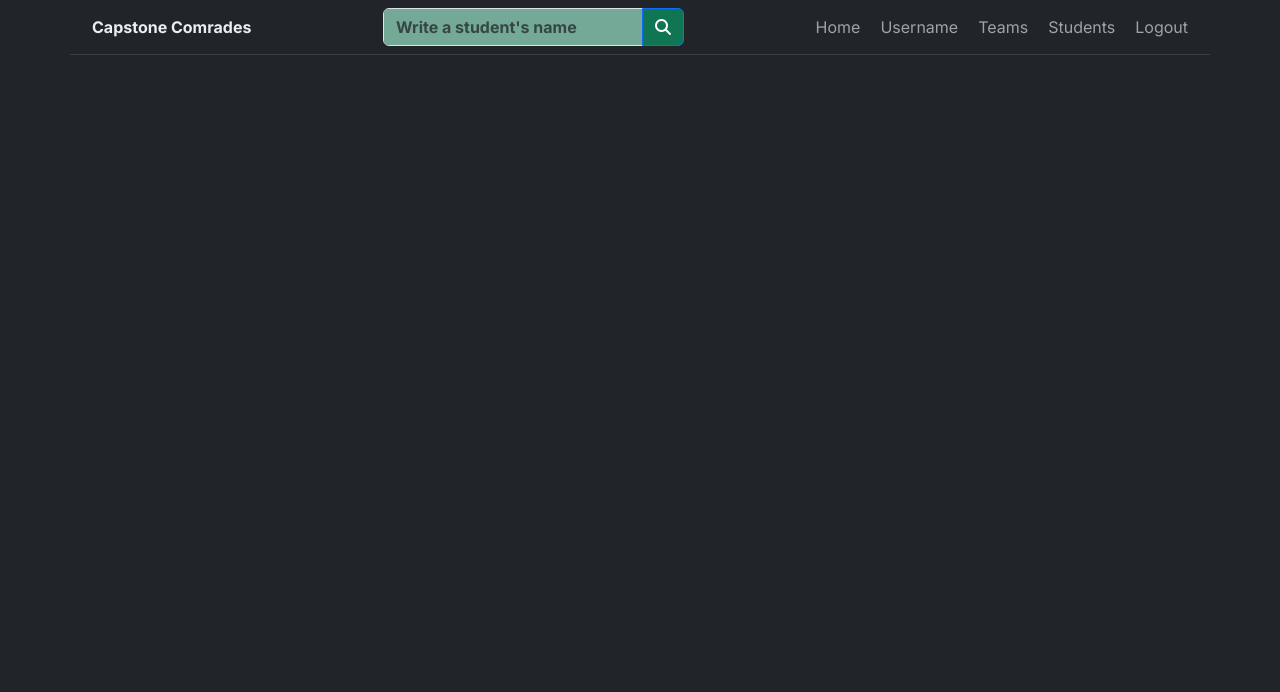
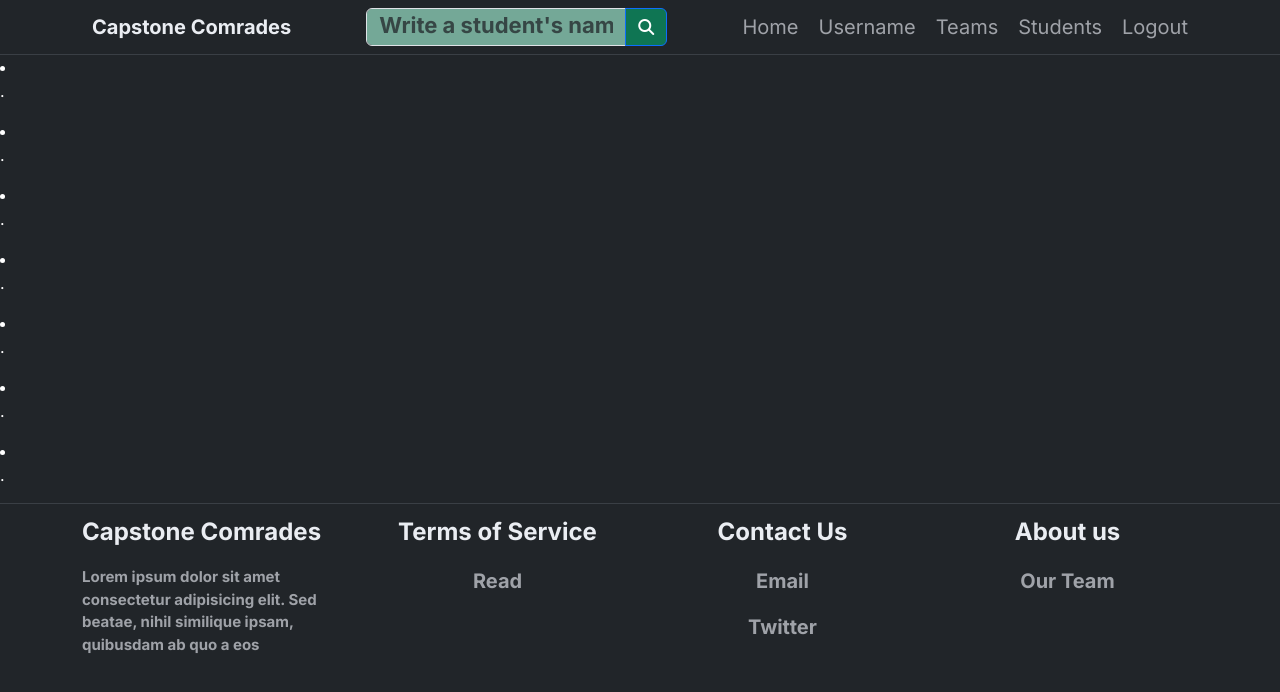
Before and after one commit to SWE-Ahmed/capstone-comrades, an Angular app: page / in a window 1280 px wide. Shown: the top 692 px of the page. Built offline with nearby package versions, Linux system fonts and the light colour scheme.

Commit message:
Footer 90% needs margin/padding adjustments

```diff
--- a/src/app/app.component.html
+++ b/src/app/app.component.html
@@ -1 +1,29 @@
-<app-header></app-header>
+<header>
+    <app-header></app-header>
+</header>
+<body>
+    <div style="color:white">
+        <li>
+            <p>.</p>
+        </li>
+        <li>
+            <p>.</p>
+        </li>
+        <li>
+            <p>.</p>
+        </li>
+        <li>
+            <p>.</p>
+        </li>
+        <li>
+            <p>.</p>
+        </li>
+        <li>
+            <p>.</p>
+        </li>
+        <li>
+            <p>.</p>
+        </li>
+    </div>
+</body>
+<app-footer></app-footer>
--- a/src/app/footer/footer.component.css
+++ b/src/app/footer/footer.component.css
@@ -0,0 +1,23 @@
+p {
+    font-weight: 700;
+    color: var(--text-color-1);
+    font-size: 24px;
+}
+
+footer {
+    border-top: 1px solid var(--foreground-color);
+    padding-top: 10px;
+}
+
+/* First column second row element */
+footer .col-md-3:nth-child(1) .row:nth-child(2) .col p {
+    color: var(--text-color-2);
+    font-size: 15px;
+}
+
+
+/* rest of elements except headers */
+footer .col-md-3 .row:not(:first-child) p {
+    color: var(--text-color-2);
+    font-size:20px
+}
--- a/src/app/footer/footer.component.html
+++ b/src/app/footer/footer.component.html
@@ -1 +1,77 @@
-<p>footer works!</p>
+<footer>
+    <div class="container">
+      <div class="row">
+
+        <!-- First Column -->
+        <div class="col-md-3">
+          <div class="row">
+            <div class="col">
+              <!-- First Row Content -->
+              <p>Capstone Comrades</p>
+            </div>
+          </div>
+          <div class="row">
+            <div class="col">
+              <!-- Second Row Content -->
+              <p>Lorem ipsum dolor sit amet consectetur adipisicing elit. Sed beatae, nihil similique ipsam, quibusdam ab quo a eos</p>
+            </div>
+          </div>
+        </div>
+
+        <!-- Second Column -->
+        <div class="col-md-3">
+          <div class="row">
+            <div class="col text-center">
+              <!-- First Row Content -->
+              <p>Terms of Service</p>
+            </div>
+          </div>
+          <div class="row">
+            <div class="col text-center">
+              <!-- Second Row Content -->
+              <p>Read</p>
+            </div>
+          </div>
+        </div>
+
+        <!-- Third Column -->
+        <div class="col-md-3">
+          <div class="row">
+            <div class="col text-center">
+              <!-- First Row Content -->
+              <p>Contact Us</p>
+            </div>
+          </div>
+          <div class="row">
+            <div class="col text-center">
+              <!-- Second Row Content -->
+              <p>Email</p>
+            </div>
+          </div>
+          <div class="row">
+            <div class="col text-center">
+              <!-- Third Row Content -->
+              <p>Twitter</p>
+            </div>
+          </div>
+        </div>
+
+        <!-- Fourth Column -->
+        <div class="col-md-3">
+          <div class="row">
+            <div class="col text-center">
+              <!-- First Row Content -->
+              <p>About us</p>
+            </div>
+          </div>
+          <div class="row">
+            <div class="col text-center">
+              <!-- Second Row Content -->
+              <p>Our Team</p>
+            </div>
+          </div>
+        </div>
+
+      </div>
+    </div>
+</footer>
--- a/src/app/header/header.component.css
+++ b/src/app/header/header.component.css
@@ -1,10 +1,10 @@
 
-#header-box{
-
+header{
     border-bottom: 1px solid var(--foreground-color);
 }
 p {
     color : var(--text-color-1);
     margin: 10px;
     font-weight: 700;
+    font-size: 20px;
 }
--- a/src/app/header/header.component.html
+++ b/src/app/header/header.component.html
@@ -1,5 +1,7 @@
-<div id="header-box"  class="container d-flex align-items-center justify-content-between">
-    <p class="my-2">Capstone Comrades</p>
-    <searchbar class="my-2"></searchbar>
-    <navbar class="my-2"></navbar>
-</div>
+<header>
+    <div id="header-box"  class="container d-flex align-items-center justify-content-between">
+        <p class="my-2">Capstone Comrades</p>
+        <searchbar class="my-2"></searchbar>
+        <navbar class="my-2"></navbar>
+    </div>
+</header>
--- a/src/app/header/navbar/navbar.component.css
+++ b/src/app/header/navbar/navbar.component.css
@@ -3,4 +3,5 @@ a {
     color : var(--text-color-2);
     margin: 10px;
     text-decoration: none;
+    font-size: 20px;
 }
--- a/src/app/header/searchbar/searchbar.component.css
+++ b/src/app/header/searchbar/searchbar.component.css
@@ -8,6 +8,7 @@ input {
 
 ::placeholder {
     font-weight: 700;
+    font-size: 22px;
 }
 
 button {
```
Also changed, not shown: 1 other file (tests, documents, lock files or other folders).
